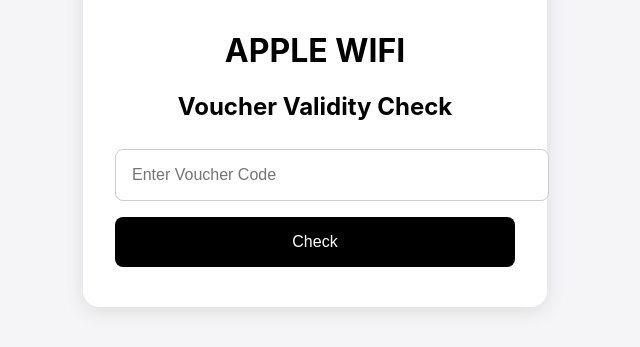
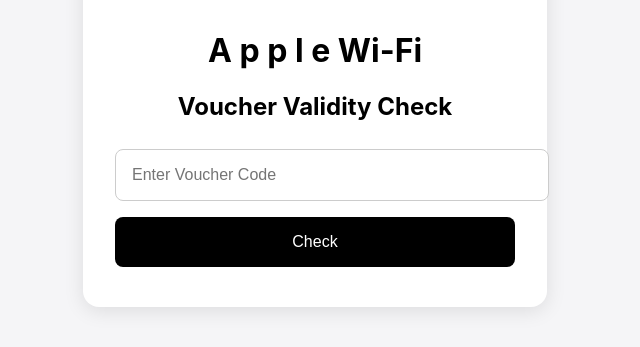
Before and after one commit to JJNETAIR/applewifi, a Flask app: page / in a window 1280 px wide. Shown: the part 102-449 px from the top of the page, without its empty margins (325-965 px from the left). Run offline with Flask 3, Linux system fonts and the light colour scheme.

Commit message:
Update index.html

```diff
--- a/templates/index.html
+++ b/templates/index.html
@@ -7,7 +7,7 @@
 <body>
     <div class="container">
         <img src="/static/apple-logo.png" alt="Apple Logo" class="logo">
-        <h1>APPLE WIFI</h1>
+        <h1>A p p l e Wi-Fi</h1>
         <h2>Voucher Validity Check</h2>
         <form method="POST">
             <input type="text" name="code" placeholder="Enter Voucher Code" required>
```
